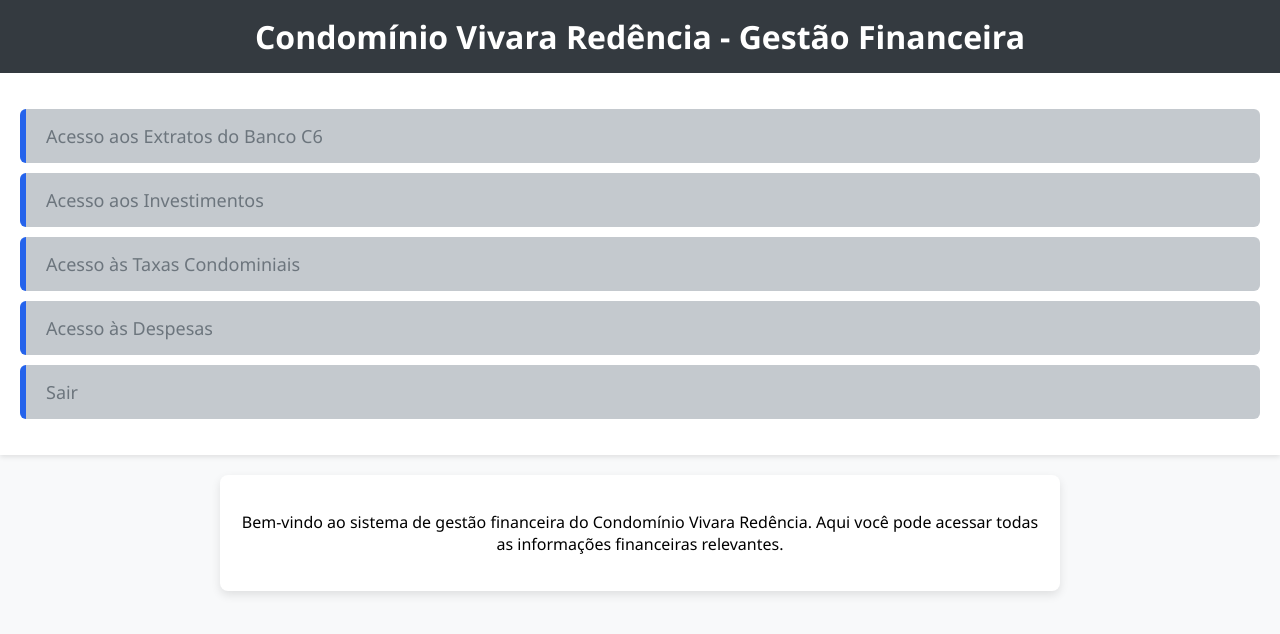
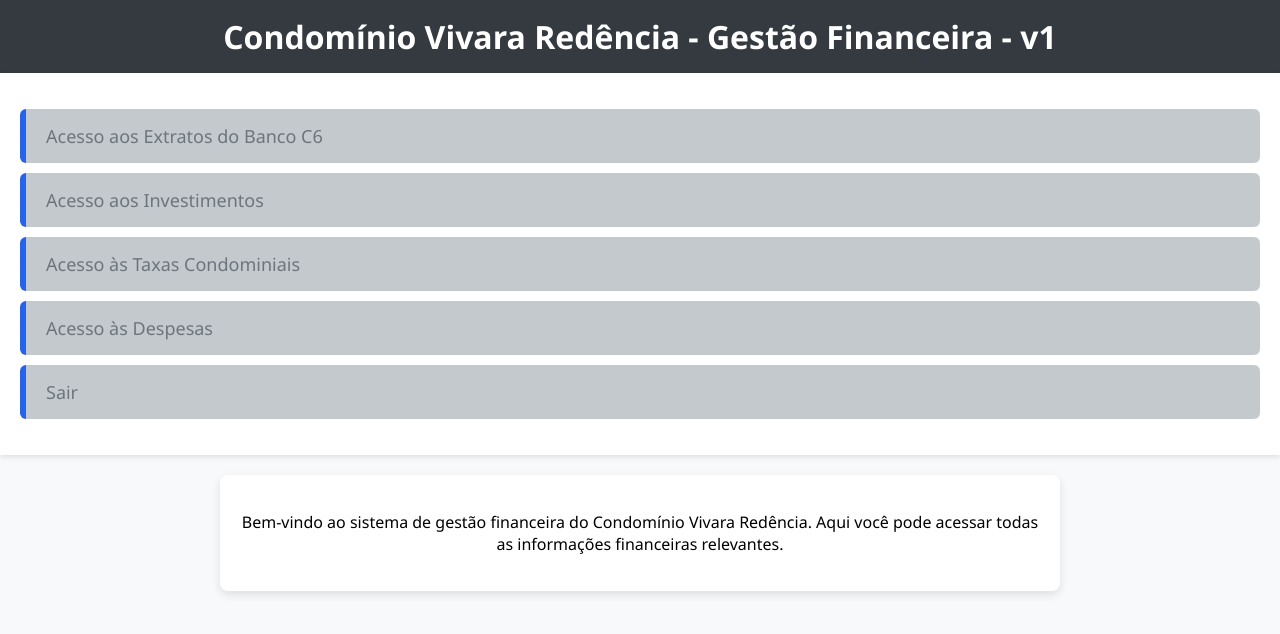
Before and after one commit to RCBonna/vivara, a plain HTML site: page inicio.html in a window 1280 px wide. Drawn offline with Linux system fonts and the light colour scheme.

```diff
--- a/inicio.html
+++ b/inicio.html
@@ -8,7 +8,7 @@
   </head>
   <body>
     <header>
-      <h1>Condomínio Vivara Redência - Gestão Financeira</h1>
+      <h1>Condomínio Vivara Redência - Gestão Financeira - v1</h1>
     </header>
     <nav>
       <ul>
```
